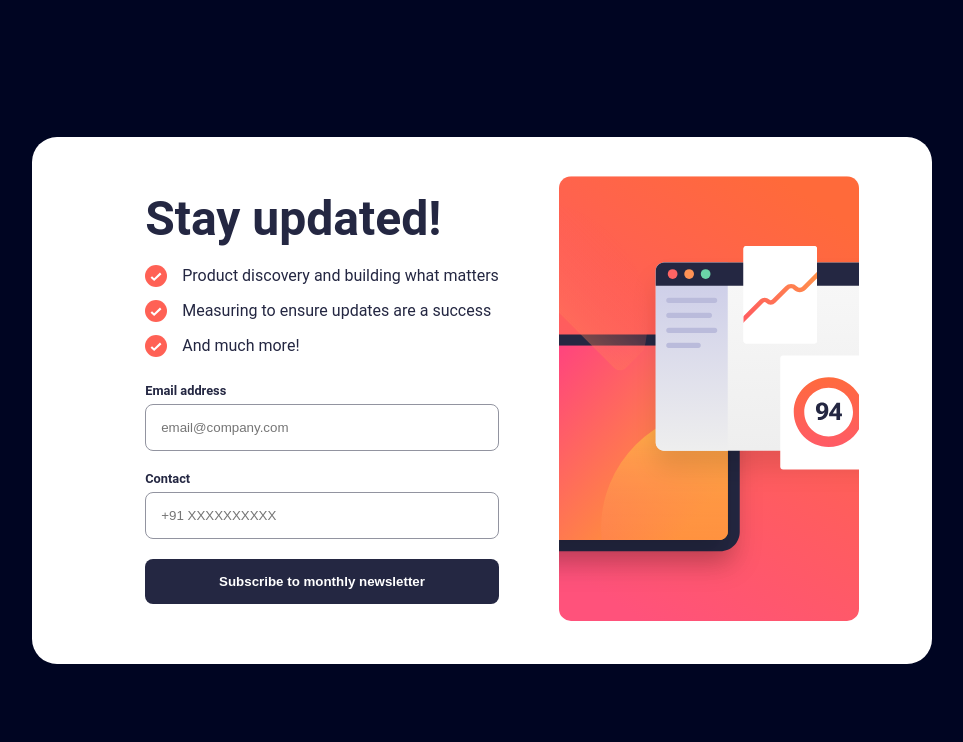
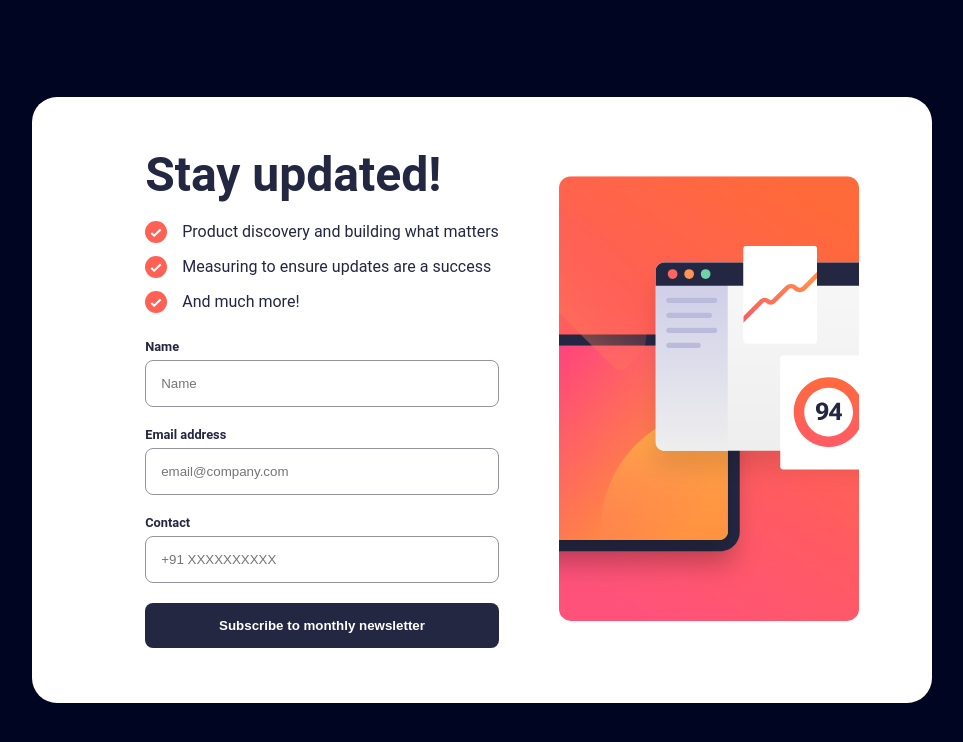
Before and after one commit to AmanApT/adest, a Next.js app: page /newsletter in a window 1280 px wide. Shown: the top 742 px of the page, without its empty margins (158-1121 px from the left). Built offline with nearby package versions, Linux system fonts and the light colour scheme.

Commit message:
Add Name Validation

```diff
--- a/app/newsletter/page.tsx
+++ b/app/newsletter/page.tsx
@@ -10,14 +10,19 @@ import Image from "next/image";
 const Page = () => {
   const [errorEmail, setErrorEmail] = useState<string>("");
   const [errorContact, setErrorContact] = useState<string>("");
+  const [errorName, setErrorName] = useState<string>("");
   const [isActiveError, setIsActiveError] = useState<boolean>(false);
   const [showState, setShowState] = useState<boolean>(false);
+  const inputRefName = useRef<HTMLInputElement>(null);
   const inputRefEmail = useRef<HTMLInputElement>(null);
   const inputRefNum = useRef<HTMLInputElement>(null);
 
   function isValidEmail(email: string): boolean {
     return /\S+@\S+\.\S+/.test(email);
   }
+  // function isValidName(email: string): boolean {
+  //   return /\S+@\S+\.\S+/.test(email);
+  // }
 
   const switchToSignUp = () => {
     setShowState(false);
@@ -26,10 +31,19 @@ const Page = () => {
   const currentEmailValue = () => {
     return inputRefEmail.current?.value || "";
   };
+  console.log(inputRefName.current?.value);
 
   const submitEmail = (event: { preventDefault: () => void }) => {
     event.preventDefault();
+    var regex = /^[a-zA-Z ]{2,30}$/;
 
+    if (!inputRefName.current?.value.trim()) {
+      // Check for empty or whitespace-only input
+      setErrorName("Please enter your name");
+    } else if (!regex.test(inputRefName.current?.value)) {
+      // Validate against the regex
+      setErrorName("Please enter a valid name");
+    }
     if (
       !inputRefEmail.current ||
       inputRefEmail.current.value === "" ||
@@ -49,9 +63,12 @@ const Page = () => {
       setErrorContact("Contact can't be null");
       setShowState(false);
     }
-    if(inputRefNum.current?.value.length!=10 && inputRefNum.current?.value !== ""){
-        setErrorContact("Please enter valid contact");
-        setShowState(false);
+    if (
+      inputRefNum.current?.value.length != 10 &&
+      inputRefNum.current?.value !== ""
+    ) {
+      setErrorContact("Please enter valid contact");
+      setShowState(false);
     }
   };
 
@@ -94,6 +111,22 @@ const Page = () => {
           </div>
           <div className="form">
             <div className="label-box">
+              <div className="label-state" ref={inputRefName}>
+                Name
+              </div>
+              <div className="error-state">{errorName}</div>
+            </div>
+            <input
+              type="text"
+              placeholder="Name"
+              ref={inputRefName}
+              style={{
+                borderColor: isActiveError ? "hsl(4, 100%, 67%)" : "",
+                backgroundColor: isActiveError ? "hsla(4, 100%, 67%, 0.2)" : "",
+                color: isActiveError ? "hsl(4, 100%, 67%)" : "",
+              }}
+            />
+            <div className="label-box">
               <div className="label-state" ref={inputRefEmail}>
                 Email address
               </div>
@@ -131,7 +164,7 @@ const Page = () => {
           </div>
         </div>
         <picture className="side">
-          <source media="(max-width: 950px)" srcSet={illustrationMobile} />
+          <source media="max-width: 950px" srcSet={illustrationMobile} />
           <Image src={illustrationDesktop} alt="image" />
         </picture>
       </div>
--- a/components/landingpage/Hero.tsx
+++ b/components/landingpage/Hero.tsx
@@ -48,7 +48,7 @@ const Hero = () => {
       <div className="hero-section-right">
         {/* <div className="hero-section-right-child"> */}
           <Image className="hero-humara" src={hero} alt="Hero-humara" />
-        {/* </div> */}
+
       </div>
     </section>
   );
```
Also changed, not shown: assets/illustration-sign-up-mobile.svg.
